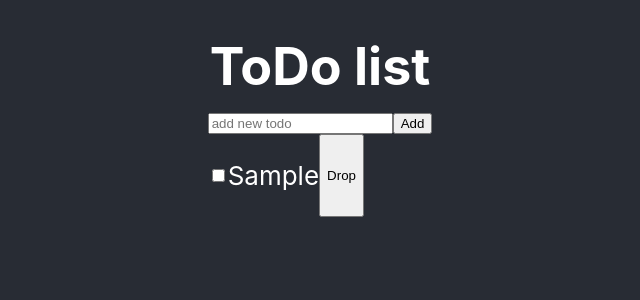
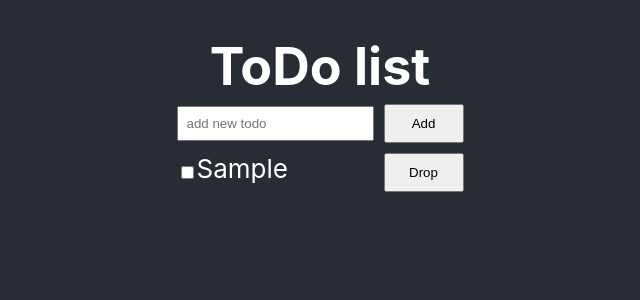
Before and after one commit to dnkSoftWare/test_todo1, a React (Create React App) app: page / in a window 1280 px wide. Both pictures are taken after typing "Sample" into the empty fields and a click on the button "Add". Shown: the top 300 px of the page, without its empty margins (320-960 px from the left). Built offline with nearby package versions, Linux system fonts and the light colour scheme.

Commit message:
Modify styles

```diff
--- a/src/App.js
+++ b/src/App.js
@@ -3,6 +3,7 @@ import './ToDoComponent/ToDoHeader'
 import {ToDoList} from "./ToDoComponent/ToDoList";
 
 function App() {
+
   return (
     <div className="App">
       <header className="App-header">
--- a/src/ToDoComponent/ToDo.css
+++ b/src/ToDoComponent/ToDo.css
@@ -1,5 +1,7 @@
 .list  {
     vertical-align: top;
+    display: flex;
+    flex-direction: column;
 }
 .todo_header {
     margin-bottom: 5px;
@@ -8,8 +10,39 @@
 .todo_item {
     display: flex;
     flex-direction: row;
+    justify-content: space-between;
+
+}
+.item_text {
+    align-self: self-start;
+    flex: 1;
 }
 
 .completed {
-    text-decoration: line-through ;
+    text-decoration: line-through;
+    align-self: self-start;
+    flex: 1;
+    display: flex;
 }
+.uncompleted {
+    display: flex;
+}
+p {
+    margin: 0;
+    display: flex;
+}
+
+.addItem {
+    display: flex;
+    flex-direction: row;
+    justify-content: center;
+    padding-bottom: 10px;
+}
+.addItemInput {
+    padding: 8px;
+    margin-right: 10px;
+}
+button {
+    padding: 10px;
+    min-width: 80px;
+}
--- a/src/ToDoComponent/ToDoAdd.js
+++ b/src/ToDoComponent/ToDoAdd.js
@@ -9,10 +9,11 @@ export const ToDoAdd = ({addTodo}) => {
         addTodo(value);
         setValue("")
     }
-  return <div>
+  return <div className="addItem">
     <form onSubmit={handle_submit}>
         <input type="text"
                name="name_todo"
+               className="addItemInput"
                placeholder="add new todo"
                value={value}
                onChange={e => setValue(e.target.value)}
--- a/src/ToDoComponent/ToDoItem.js
+++ b/src/ToDoComponent/ToDoItem.js
@@ -3,8 +3,10 @@ import React from "react";
 export const ToDoItem = ({item, toggleComplete, dropTodo}) => {
 
     return <div className="todo_item">
-        <input type="checkbox" value={item.completed} onChange={() => toggleComplete(item.id)} />
-        <p className={item.completed ? "completed" : ""}>{item.name}</p>
+        <input id={"check_input_"+item.id} type="checkbox" value={item.completed} onChange={() => toggleComplete(item.id)} />
+        <div className="item_text">
+            <label htmlFor={"check_input_"+item.id} className={item.completed ? "completed" : "uncompleted"}>{item.name}</label>
+        </div>
         <button onClick={() => dropTodo(item.id)}>Drop</button>
     </div>
 }
--- a/src/ToDoComponent/ToDoItems.js
+++ b/src/ToDoComponent/ToDoItems.js
@@ -2,7 +2,7 @@ import React from "react";
 import {ToDoItem} from "./ToDoItem";
 // Компонента - Список дел
 export const ToDoItems = ({listTodo, toggleComplete, dropTodo}) => {
-  return <div name="items">
+  return <div className="list">
     {
       listTodo.map((todo, id) =>
       (<ToDoItem item={todo} key={id} toggleComplete={toggleComplete} dropTodo={dropTodo} />))
--- a/src/ToDoComponent/ToDoList.js
+++ b/src/ToDoComponent/ToDoList.js
@@ -1,8 +1,8 @@
 import React, {useState} from "react";
 import {ToDoHeader} from "./ToDoHeader";
 import {ToDoAdd} from "./ToDoAdd";
+import {ToDoItems} from "./ToDoItems";
 import './ToDo.css'
-import {ToDoItems} from "./ToDoItems";
 
 // Общая компонента - Список дел. Состоит из заголовка, добавления нового и списка дел
 export const ToDoList = ()=>{
@@ -17,7 +17,7 @@ export const ToDoList = ()=>{
     const dropTodo = (id) => {
         setTodos(todos.filter(todo => todo.id !== id))
     }
-    return <div name="todolist" className="list">
+    return <div name="todolist">
         <ToDoHeader title="ToDo list"/>
         <ToDoAdd addTodo={addTodo}/>
         <ToDoItems listTodo={todos}
```
